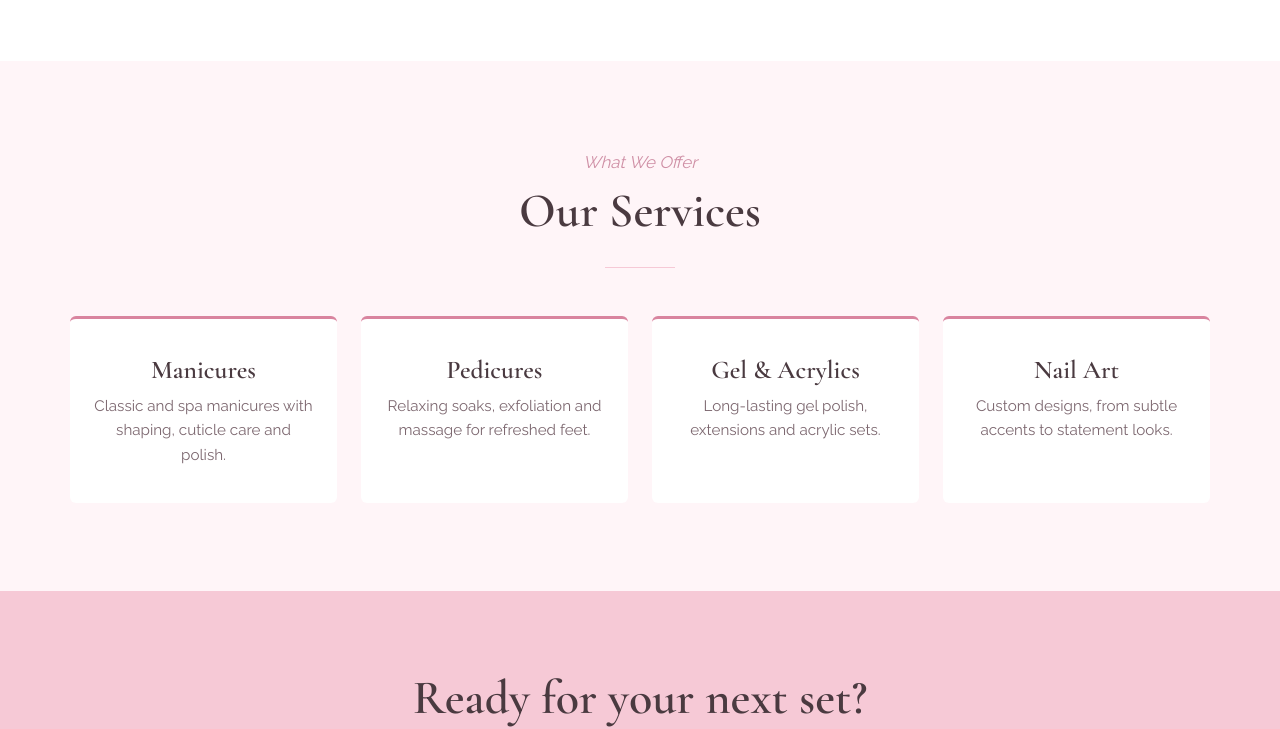
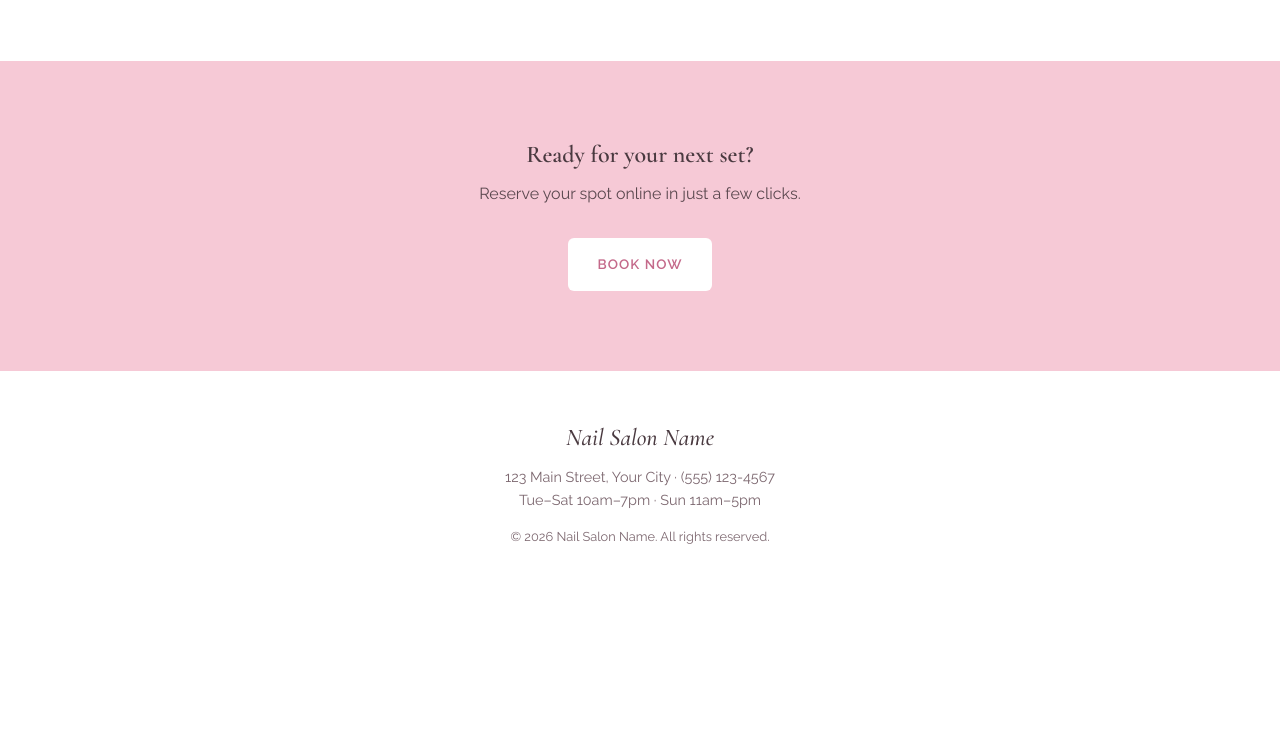
Before and after one commit to yulzuu/nail-salon-website, a plain HTML site: page index.html in a window 1280 px wide. Shown: the part 655-1384 px from the top of the page. After the commit the page ends 1251 px from the top, so only its background shows below. Drawn offline with nearby package versions, Linux system fonts and the light colour scheme.

Commit message:
remove services section from landing page

```diff
--- a/css/styles.css
+++ b/css/styles.css
@@ -235,53 +235,6 @@ h3 {
   border: 8px solid var(--white);
 }
 
-/* ---------- Services ---------- */
-.services {
-  background: var(--cream);
-  padding: 5.5rem 1.5rem;
-  text-align: center;
-}
-
-.services h2,
-.cta h2 {
-  font-size: clamp(2.2rem, 4vw, 3rem);
-}
-
-.services .divider {
-  margin: 1.75rem auto 3rem;
-}
-
-.service-grid {
-  max-width: var(--max-width);
-  margin: 0 auto;
-  display: grid;
-  grid-template-columns: repeat(4, 1fr);
-  gap: 1.5rem;
-}
-
-.service-card {
-  background: var(--white);
-  padding: 2.25rem 1.5rem;
-  border-radius: var(--radius);
-  border-top: 3px solid var(--pink-deep);
-  transition: transform 0.25s ease, box-shadow 0.25s ease;
-}
-
-.service-card:hover {
-  transform: translateY(-4px);
-  box-shadow: 0 12px 30px rgba(217, 132, 159, 0.18);
-}
-
-.service-card h3 {
-  font-size: 1.6rem;
-  margin-bottom: 0.6rem;
-}
-
-.service-card p {
-  color: var(--muted);
-  font-size: 0.95rem;
-}
-
 /* ---------- CTA ---------- */
 .cta {
   background: var(--pink);
--- a/index.html
+++ b/index.html
@@ -46,31 +46,6 @@
     </div>
   </section>
 
-  <!-- Services -->
-  <section class="services">
-    <p class="eyebrow">What We Offer</p>
-    <h2>Our Services</h2>
-    <span class="divider"></span>
-    <div class="service-grid">
-      <article class="service-card">
-        <h3>Manicures</h3>
-        <p>Classic and spa manicures with shaping, cuticle care and polish.</p>
-      </article>
-      <article class="service-card">
-        <h3>Pedicures</h3>
-        <p>Relaxing soaks, exfoliation and massage for refreshed feet.</p>
-      </article>
-      <article class="service-card">
-        <h3>Gel &amp; Acrylics</h3>
-        <p>Long-lasting gel polish, extensions and acrylic sets.</p>
-      </article>
-      <article class="service-card">
-        <h3>Nail Art</h3>
-        <p>Custom designs, from subtle accents to statement looks.</p>
-      </article>
-    </div>
-  </section>
-
   <!-- Call to action -->
   <section class="cta">
     <h2>Ready for your next set?</h2>
```
